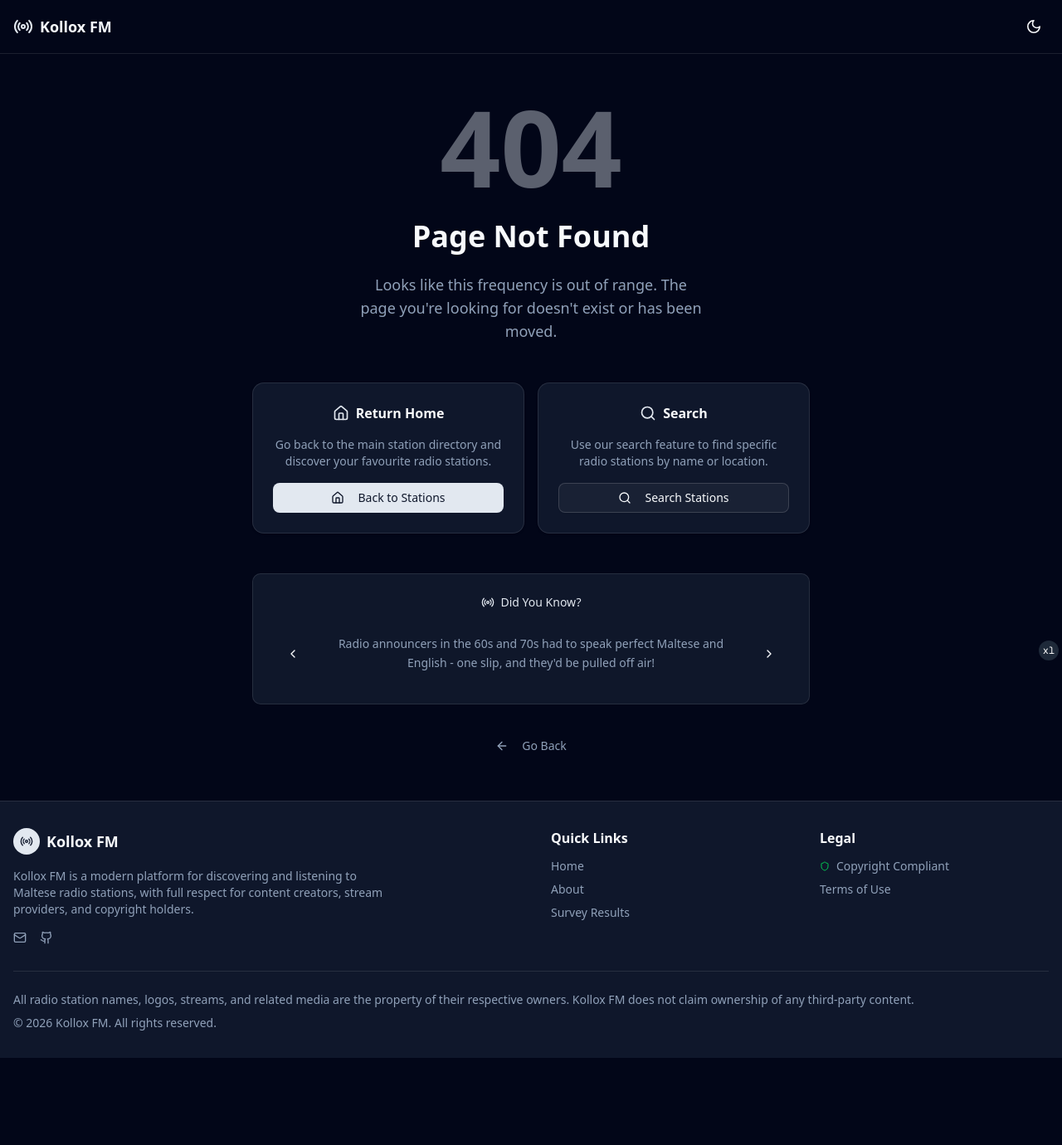
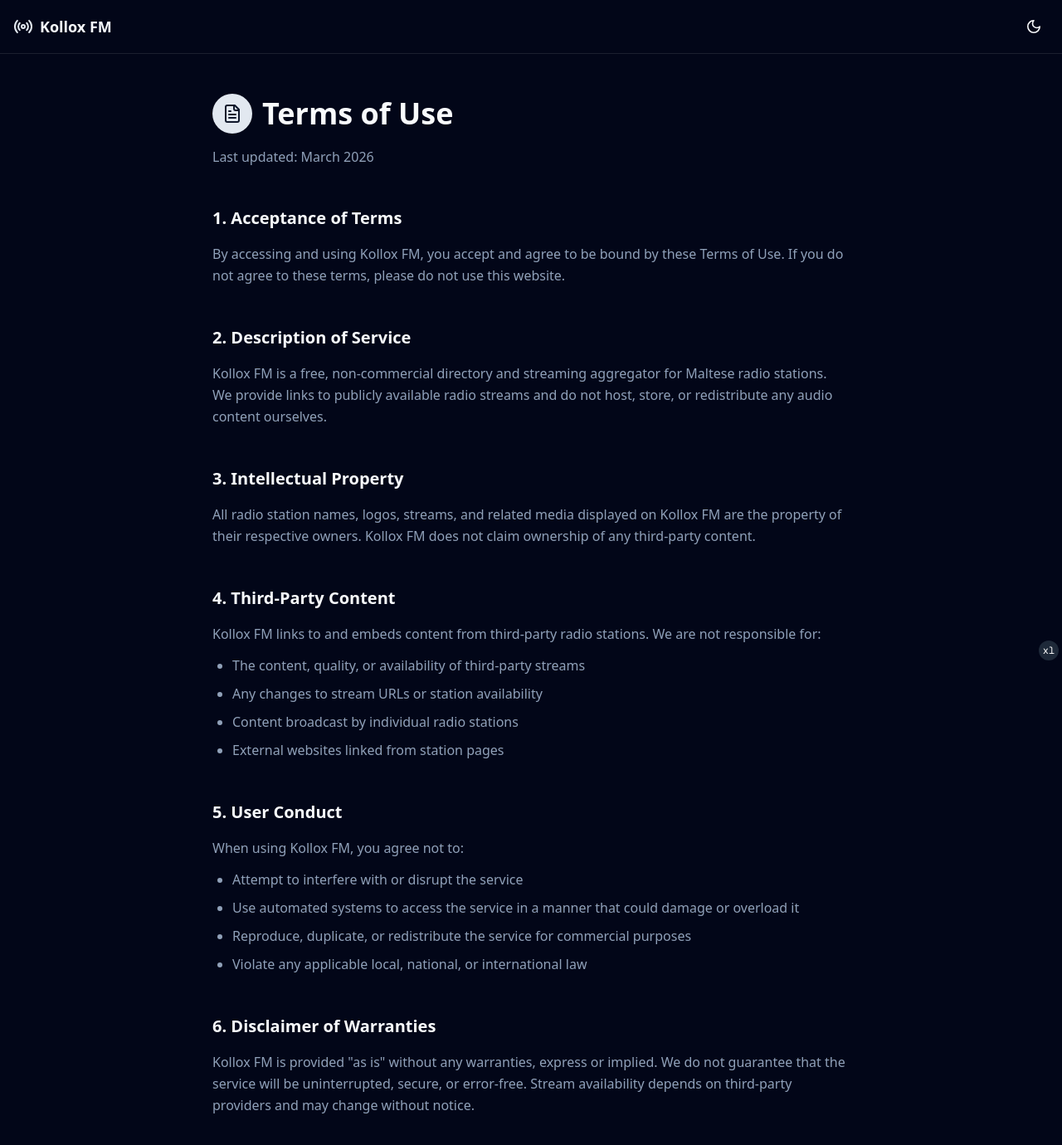
Before and after one commit to nathan-abela/kollox-fm, a Next.js app: page /terms in a window 1280 px wide. Before the commit this address had no page. Shown: the top 1380 px of the page at 83% size. Before the commit the page ends 1275 px from the top, so only its background shows below. Built offline with nearby package versions, Linux system fonts and the light colour scheme.

Commit message:
feat: add terms of use page

```diff
--- a/src/app/sitemap.ts
+++ b/src/app/sitemap.ts
@@ -38,6 +38,12 @@ export default function sitemap(): MetadataRoute.Sitemap {
 			priority: 0.8,
 		},
 		{
+			url: `${BASE_URL}/terms`,
+			lastModified: new Date(),
+			changeFrequency: "yearly",
+			priority: 0.3,
+		},
+		{
 			url: `${BASE_URL}/survey-results`,
 			lastModified: new Date(),
 			changeFrequency: "yearly",
--- /dev/null
+++ b/src/app/terms/page.tsx
@@ -0,0 +1,182 @@
+import type { Metadata } from "next";
+import { FileText } from "lucide-react";
+
+export const metadata: Metadata = {
+	title: "Terms of Use",
+	description:
+		"Terms of Use for Kollox FM - the Maltese radio station directory.",
+};
+
+export default function Terms() {
+	return (
+		<div className="container mx-auto px-4 py-8 md:py-12">
+			<div className="mx-auto max-w-3xl space-y-12">
+				<section className="space-y-4">
+					<div className="flex items-center gap-3">
+						<div className="bg-primary flex h-12 w-12 items-center justify-center rounded-full">
+							<FileText className="text-primary-foreground h-6 w-6" />
+						</div>
+						<h1 className="text-3xl font-bold md:text-4xl">
+							Terms of Use
+						</h1>
+					</div>
+					<p className="text-muted-foreground">
+						Last updated: March 2026
+					</p>
+				</section>
+
+				<section className="space-y-4">
+					<h2 className="text-xl font-semibold">
+						1. Acceptance of Terms
+					</h2>
+					<p className="text-muted-foreground leading-relaxed">
+						By accessing and using Kollox FM, you accept and agree
+						to be bound by these Terms of Use. If you do not agree
+						to these terms, please do not use this website.
+					</p>
+				</section>
+
+				<section className="space-y-4">
+					<h2 className="text-xl font-semibold">
+						2. Description of Service
+					</h2>
+					<p className="text-muted-foreground leading-relaxed">
+						Kollox FM is a free, non-commercial directory and
+						streaming aggregator for Maltese radio stations. We
+						provide links to publicly available radio streams and do
+						not host, store, or redistribute any audio content
+						ourselves.
+					</p>
+				</section>
+
+				<section className="space-y-4">
+					<h2 className="text-xl font-semibold">
+						3. Intellectual Property
+					</h2>
+					<p className="text-muted-foreground leading-relaxed">
+						All radio station names, logos, streams, and related
+						media displayed on Kollox FM are the property of their
+						respective owners. Kollox FM does not claim ownership of
+						any third-party content.
+					</p>
+				</section>
+
+				<section className="space-y-4">
+					<h2 className="text-xl font-semibold">
+						4. Third-Party Content
+					</h2>
+					<div className="text-muted-foreground space-y-3 leading-relaxed">
+						<p>
+							Kollox FM links to and embeds content from
+							third-party radio stations. We are not responsible
+							for:
+						</p>
+						<ul className="list-disc space-y-2 pl-6">
+							<li>
+								The content, quality, or availability of
+								third-party streams
+							</li>
+							<li>
+								Any changes to stream URLs or station
+								availability
+							</li>
+							<li>
+								Content broadcast by individual radio stations
+							</li>
+							<li>
+								External websites linked from station pages
+							</li>
+						</ul>
+					</div>
+				</section>
+
+				<section className="space-y-4">
+					<h2 className="text-xl font-semibold">5. User Conduct</h2>
+					<div className="text-muted-foreground space-y-3 leading-relaxed">
+						<p>When using Kollox FM, you agree not to:</p>
+						<ul className="list-disc space-y-2 pl-6">
+							<li>
+								Attempt to interfere with or disrupt the service
+							</li>
+							<li>
+								Use automated systems to access the service in a
+								manner that could damage or overload it
+							</li>
+							<li>
+								Reproduce, duplicate, or redistribute the
+								service for commercial purposes
+							</li>
+							<li>
+								Violate any applicable local, national, or
+								international law
+							</li>
+						</ul>
+					</div>
+				</section>
+
+				<section className="space-y-4">
+					<h2 className="text-xl font-semibold">
+						6. Disclaimer of Warranties
+					</h2>
+					<p className="text-muted-foreground leading-relaxed">
+						Kollox FM is provided &quot;as is&quot; without any
+						warranties, express or implied. We do not guarantee that
+						the service will be uninterrupted, secure, or
+						error-free. Stream availability depends on third-party
+						providers and may change without notice.
+					</p>
+				</section>
+
+				<section className="space-y-4">
+					<h2 className="text-xl font-semibold">
+						7. Limitation of Liability
+					</h2>
+					<p className="text-muted-foreground leading-relaxed">
+						To the fullest extent permitted by law, Kollox FM and
+						its creators shall not be liable for any indirect,
+						incidental, special, or consequential damages arising
+						from your use of the service.
+					</p>
+				</section>
+
+				<section className="space-y-4">
+					<h2 className="text-xl font-semibold">
+						8. Changes to Terms
+					</h2>
+					<p className="text-muted-foreground leading-relaxed">
+						We reserve the right to modify these Terms of Use at any
+						time. Changes will be effective immediately upon posting
+						to the website. Your continued use of Kollox FM after
+						any changes indicates your acceptance of the new terms.
+					</p>
+				</section>
+
+				<section className="space-y-4">
+					<h2 className="text-xl font-semibold">9. Source Code</h2>
+					<p className="text-muted-foreground leading-relaxed">
+						The source code for Kollox FM is publicly viewable for
+						transparency and educational purposes. However, the code
+						is not licensed for redistribution or commercial use.
+						You may not copy, modify, or create derivative works
+						based on the codebase without explicit permission.
+					</p>
+				</section>
+
+				<section className="space-y-4">
+					<h2 className="text-xl font-semibold">10. Contact</h2>
+					<p className="text-muted-foreground leading-relaxed">
+						If you have any questions about these Terms of Use,
+						please{" "}
+						<a
+							href="mailto:nathanabela7@gmail.com"
+							className="text-primary hover:underline"
+						>
+							contact us here
+						</a>
+						.
+					</p>
+				</section>
+			</div>
+		</div>
+	);
+}
```
